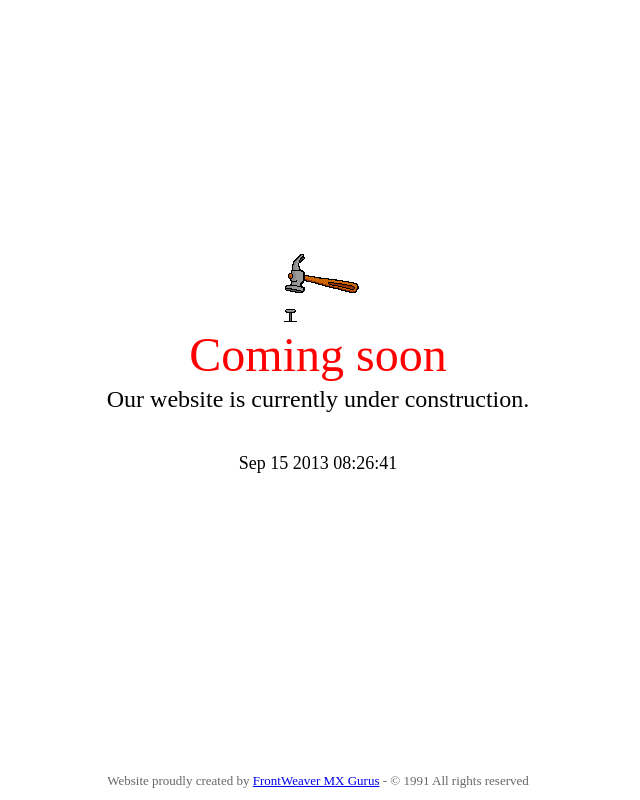
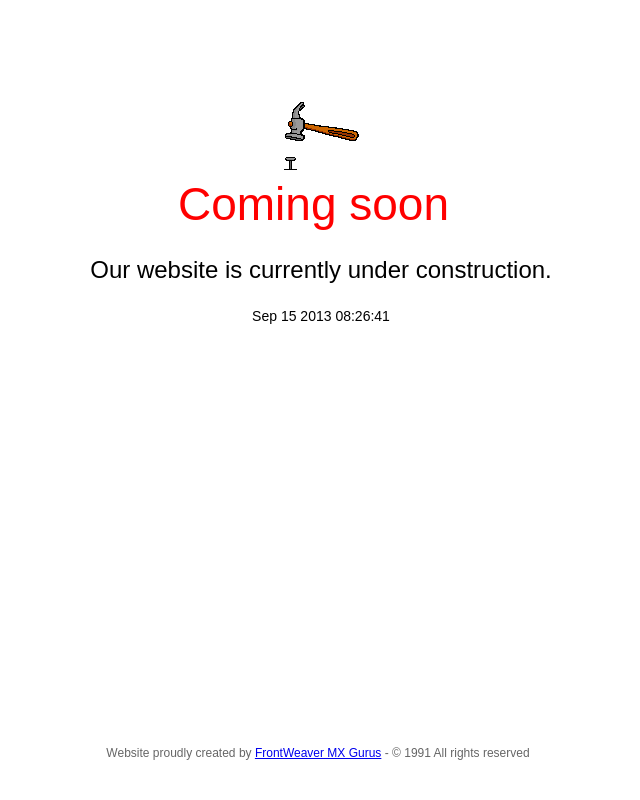
Before and after one commit to jpetitcolas/talk-phantomcss, a plain HTML site: page index.html in a window 1280 px wide. Shown: the whole page, without its empty margins (322-962 px from the left). Drawn offline with Linux system fonts and the light colour scheme.

Commit message:
Refactor index.html page and relaunch tests

```diff
--- /dev/null
+++ b/css/style.css
@@ -0,0 +1,44 @@
+body {
+    background: #fff;
+    font-family: Arial;
+    margin: 0;
+}
+
+.coming_soon {
+    text-align: center;
+    width: 500px;
+    margin: 100px auto;
+}
+
+h3 {
+    margin: 0;
+    color: red;
+    font-size: 46px;
+    font-weight: normal;
+    margin: 2px 0 25px -9px;
+}
+
+p {
+    font-size: 24px;
+    margin-left: 6px;
+}
+
+.date {
+    font-size: 14px;
+}
+
+footer {
+    position: absolute;
+    bottom: 40px;
+    width: 500px;
+    margin-left: 50%;
+    left: -250px;
+}
+
+footer p {
+    text-align: center;
+    color: #666;
+    font-size: 12px;
+    padding: 0;
+    margin: 0;
+}
--- a/index.html
+++ b/index.html
@@ -1,40 +1,22 @@
-<HTML>
-    <HEAD>
-        <TITLE>Coming soon...</TITLE>
-    </HEAD>
-    <BODY height=100% bgcolor=white>
-        <TABLE width=100% height=100%>
-            <TR>
-                <TD width=100% height=100% align=center valign=center>
-                    <TABLE class=coming_soon>
-                        <TR align=center>
-                            <TD align=center>
-                                <IMG src=img/hammer.gif></IMG>
-                            </TD>
-                        </TR>
-                        <TR align=center valign=center>
-                            <TD><FONT size=7 color=red>Coming soon</FONT></p></TD>
-                        </TR>
-                        <TR>
-                            <TD align=center><FONT size=5>Our website is currently under construction.</FONT></TD>
-                        </TR>
-                        <TR>
-                            <TD align=center>
-                                <BR><BR>
-                                <FONT size=4>
-                                    <script type=text/javascript>document.write((new Date()).toString().split(' ').splice(1,4).join(' '));</script>
-                                </FONT>
-                            </TD>
-                        </TR>
-                    </TABLE>
-                </TD>
-            </TR>
-            <TR cellpadding=50>
-                <TD align=center>
-                    <BR><BR><BR>
-                    <FONT size=2 color=#666>Website proudly created by <A href=#>FrontWeaver MX Gurus</A> - &copy; 1991 All rights reserved</FONT>
-                </TD>
-            </TR>
-        </TABLE>
-    </BODY>
-</HTML>
+<!doctype html>
+<html lang="en">
+<head>
+    <meta charset="UTF-8">
+    <title>Coming soon...</title>
+    <link rel="stylesheet" type="text/css" href="css/style.css" />
+</head>
+<body>
+    <div class="coming_soon">
+        <img src="img/hammer.gif" alt="Under construction..." title="Under construction..." />
+        <h3>Coming soon</h3>
+        <p>Our website is currently under construction.</p>
+        <p class="date" id="date"></p>
+    </div>
+    <footer>
+        <p>Website proudly created by <A href=#>FrontWeaver MX Gurus</A> - &copy; 1991 All rights reserved</p>
+    </footer>
+    <script>
+        document.getElementById("date").innerText = new Date().toString().split(' ').splice(1,4).join(' ');
+    </script>
+</body>
+</html>
```
Also changed, not shown: screenshots/coming-soon-page_0.fail.png (added), 1 other file.
